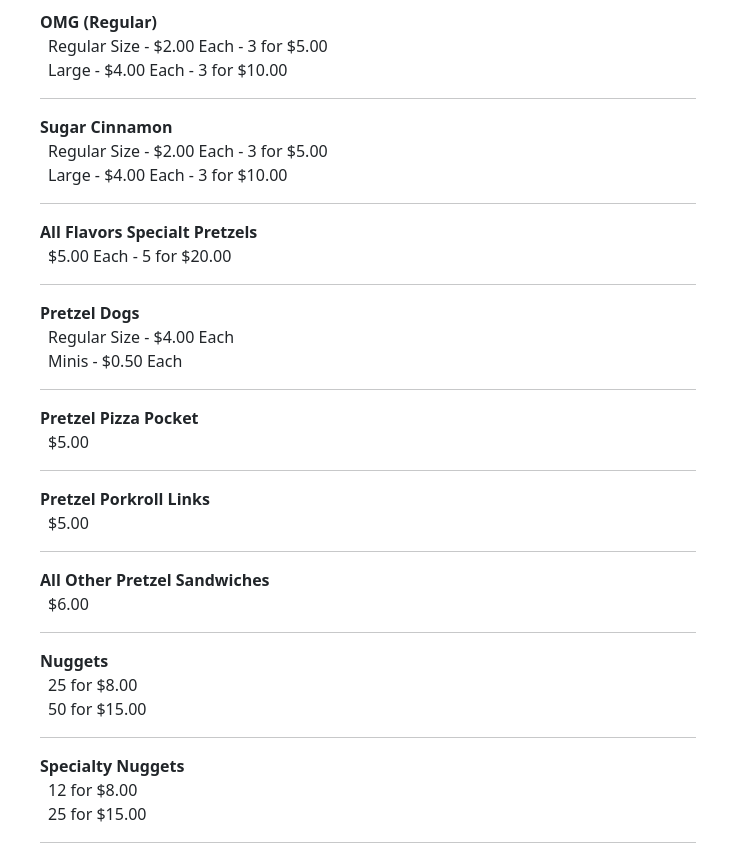
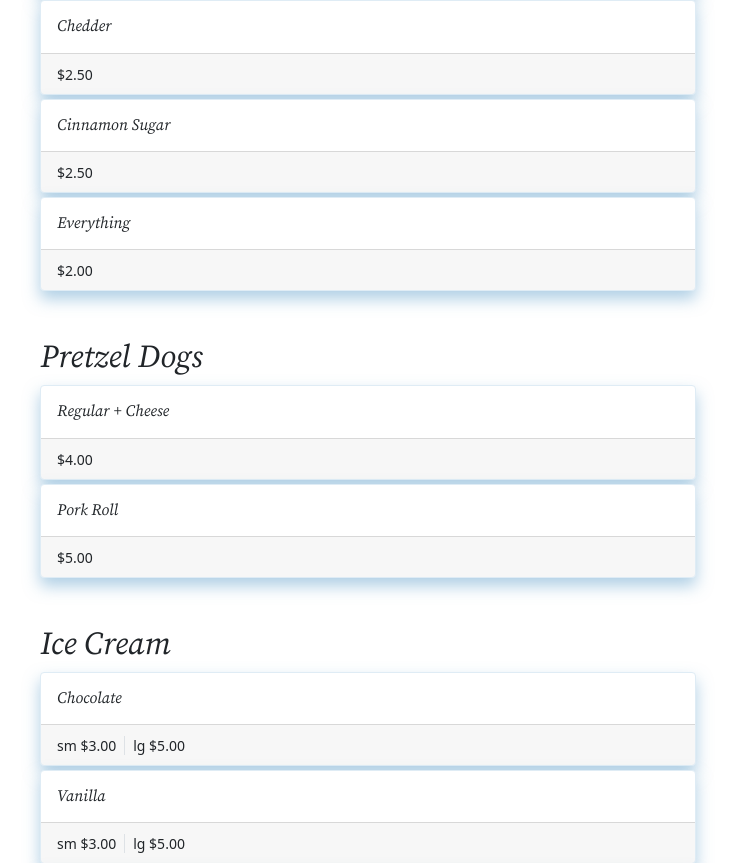
Before and after one commit to GPAE-Portalen/papaspretzelplace, a React (Create React App) app: page /menu in a window 1280 px wide. Shown: the part 768-1631 px from the top of the page, without its empty margins (272-1007 px from the left). Built offline with nearby package versions, Linux system fonts and the light colour scheme.

Commit message:
New menu

```diff
--- a/package.json
+++ b/package.json
@@ -1,7 +1,7 @@
 {
   "name": "papaspretzelplace.com",
   "description": "Papa's Pretzel Place is a locally owned soft pretzel company. They will have a wholesale and retail location soft opening at 302 Mill Street, Bristol, PA 19007 targeted for 10th July of 2021.",
-  "version": "0.7.0",
+  "version": "0.8.0",
   "private": true,
   "homepage": "https://www.papaspretzelplace.com/",
   "author": {
@@ -68,6 +68,7 @@
     "@types/react-lazy-load-image-component": "^1.5.2",
     "@types/react-redux": "^7.1.18",
     "@types/react-router-dom": "^5.1.8",
+    "@types/uuid": "^8.3.1",
     "autoprefixer": "^10.3.1",
     "bootstrap": "^5.0.2",
     "cross-env": "^7.0.3",
@@ -75,6 +76,7 @@
     "npm-run-all": "^4.1.5",
     "postcss": "^8.3.5",
     "postcss-cli": "^8.3.1",
-    "typescript": "^4.3.5"
+    "typescript": "^4.3.5",
+    "uuid": "^8.3.2"
   }
 }
--- a/src/app/components/Main.tsx
+++ b/src/app/components/Main.tsx
@@ -13,7 +13,7 @@ export default function Main(props: IMainProps): JSX.Element {
     const standardClassNames: string = `${props.front ? 'pb-3' : 'py-3'} mb-4 mx-auto w-100`;
     const classNames: string = props.classNames ? `${standardClassNames} ${props.classNames}` : standardClassNames;
 
-    const standardStyle: React.CSSProperties = { marginTop: '80px' };
+    const standardStyle: React.CSSProperties = { marginTop: '96px' };
     const style: React.CSSProperties = Object.assign(standardStyle, props.style);
 
     return (
--- a/src/app/components/MenuItems.tsx
+++ b/src/app/components/MenuItems.tsx
@@ -1,4 +1,5 @@
 import React, { Fragment } from 'react';
+import { v4 as uuidv4 } from 'uuid';
 
 interface IMoneyProps {
     value: number;
@@ -57,7 +58,267 @@ const Divider = (): JSX.Element => (
     <Fragment>&nbsp;-&nbsp;</Fragment>
 );
 
+interface ISizingPrice {
+    sizeName: string;
+    sizePrice: number;
+}
+
+interface IPrice {
+    unitPrice?: number;
+    sizingPrices?: ISizingPrice[];
+}
+
+interface IMenuItemProps {
+    title: string;
+    price: IPrice;
+}
+
+const MenuItem = (props: IMenuItemProps): JSX.Element => {
+    const unitPrice = props.price.unitPrice;
+    const sizingPrices = props.price.sizingPrices;
+
+    const renderSizingPrices = (sizingPrices: ISizingPrice[]): JSX.Element[] => sizingPrices.map((sizingPrice: ISizingPrice): JSX.Element => {
+        const first: boolean = sizingPrices.indexOf(sizingPrice) === 0;
+        const className: string = first ? 'pe-2' : 'px-2 border-start'
+
+        return (
+            <Fragment key={uuidv4()}>
+                <span className={className}>
+                    {sizingPrice.sizeName}&nbsp;
+                    <Money value={sizingPrice.sizePrice} />
+                </span>
+            </Fragment>
+        );
+    });
+
+    return (
+        <article className="card shadow border-ppp-blue-100 mb-1">
+            <div className="card-body">
+                <h2 className="h6 card-title m-0 text-capitalize">{props.title}</h2>
+            </div>
+            <div className="card-footer">
+                {
+                    unitPrice &&
+                    <p className="card-text">
+                        <small>
+                            <Money value={unitPrice} />
+                        </small>
+                    </p>
+                }
+                {
+                    sizingPrices &&
+                    <p className="card-text">
+                        <small>
+                            {
+                                renderSizingPrices(sizingPrices)
+                            }
+                        </small>
+                    </p>
+                }
+            </div>
+        </article>
+    );
+}
+
 export const MenuItems = (): JSX.Element => {
+    const pretzels: IMenuItemProps[] = [
+        {
+            title: 'OMG (Regular)',
+            price: { unitPrice: 2 }
+        },
+        {
+            title: 'Chedder',
+            price: { unitPrice: 2.5 }
+        },
+        {
+            title: 'Cinnamon Sugar',
+            price: { unitPrice: 2.5 }
+        },
+        {
+            title: 'Everything',
+            price: { unitPrice: 2 }
+        }
+    ];
+    const pretzelDogs: IMenuItemProps[] = [
+        {
+            title: 'Regular + Cheese',
+            price: { unitPrice: 4 }
+        },
+        {
+            title: 'Pork Roll',
+            price: { unitPrice: 5 }
+        },
+    ];
+    const iceCreams: IMenuItemProps[] = [
+        {
+            title: 'Chocolate',
+            price: {
+                sizingPrices: [
+                    { sizeName: 'sm', sizePrice: 3 },
+                    { sizeName: 'lg', sizePrice: 5 }
+                ]
+            }
+        },
+        {
+            title: 'Vanilla',
+            price: {
+                sizingPrices: [
+                    { sizeName: 'sm', sizePrice: 3 },
+                    { sizeName: 'lg', sizePrice: 5 }
+                ]
+            }
+        },
+        {
+            title: 'Cookies + Cream',
+            price: {
+                sizingPrices: [
+                    { sizeName: 'sm', sizePrice: 3 },
+                    { sizeName: 'lg', sizePrice: 5 }
+                ]
+            }
+        },
+        {
+            title: 'Mint Chocolate Chip',
+            price: {
+                sizingPrices: [
+                    { sizeName: 'sm', sizePrice: 3 },
+                    { sizeName: 'lg', sizePrice: 5 }
+                ]
+            }
+        },
+        {
+            title: 'Cherry Vanilla',
+            price: {
+                sizingPrices: [
+                    { sizeName: 'sm', sizePrice: 3 },
+                    { sizeName: 'lg', sizePrice: 5 }
+                ]
+            }
+        },
+        {
+            title: 'Moose Tracks',
+            price: {
+                sizingPrices: [
+                    { sizeName: 'sm', sizePrice: 3 },
+                    { sizeName: 'lg', sizePrice: 5 }
+                ]
+            }
+        },
+        {
+            title: 'Chocolate Chip Cookie Dough',
+            price: {
+                sizingPrices: [
+                    { sizeName: 'sm', sizePrice: 3 },
+                    { sizeName: 'lg', sizePrice: 5 }
+                ]
+            }
+        },
+        {
+            title: 'Salted Caramel Pretzel',
+            price: {
+                sizingPrices: [
+                    { sizeName: 'sm', sizePrice: 3 },
+                    { sizeName: 'lg', sizePrice: 5 }
+                ]
+            }
+        },
+    ];
+    const waterIces: IMenuItemProps[] = [
+        {
+            title: 'Mango',
+            price: {
+                sizingPrices: [
+                    { sizeName: 'sm', sizePrice: 2 },
+                    { sizeName: 'md', sizePrice: 3 },
+                    { sizeName: 'lg', sizePrice: 5 }
+                ]
+            }
+        },
+        {
+            title: 'Cherry',
+            price: {
+                sizingPrices: [
+                    { sizeName: 'sm', sizePrice: 2 },
+                    { sizeName: 'md', sizePrice: 3 },
+                    { sizeName: 'lg', sizePrice: 5 }
+                ]
+            }
+        },
+        {
+            title: 'Lemon',
+            price: {
+                sizingPrices: [
+                    { sizeName: 'sm', sizePrice: 2 },
+                    { sizeName: 'md', sizePrice: 3 },
+                    { sizeName: 'lg', sizePrice: 5 }
+                ]
+            }
+        },
+        {
+            title: 'Blueberry',
+            price: {
+                sizingPrices: [
+                    { sizeName: 'sm', sizePrice: 2 },
+                    { sizeName: 'md', sizePrice: 3 },
+                    { sizeName: 'lg', sizePrice: 5 }
+                ]
+            }
+        },
+        {
+            title: 'Watermelon',
+            price: {
+                sizingPrices: [
+                    { sizeName: 'sm', sizePrice: 2 },
+                    { sizeName: 'md', sizePrice: 3 },
+                    { sizeName: 'lg', sizePrice: 5 }
+                ]
+            }
+        },
+        {
+            title: 'Strawberry',
+            price: {
+                sizingPrices: [
+                    { sizeName: 'sm', sizePrice: 2 },
+                    { sizeName: 'md', sizePrice: 3 },
+                    { sizeName: 'lg', sizePrice: 5 }
+                ]
+            }
+        },
+    ];
+    const dips: IMenuItemProps[] = [
+        {
+            title: 'Cheese',
+            price: { unitPrice: 0.75 }
+        }
+    ];
+
+    const renderMenuItems = (menuItems: IMenuItemProps[]): JSX.Element[] => menuItems.map((menuItem: IMenuItemProps): JSX.Element => {
+        return (
+            <MenuItem key={menuItem.title} title={menuItem.title} price={menuItem.price} />
+        );
+    });
+
+    return (
+        <section>
+            <h2 className="text-capitalize">Pretzels</h2>
+            {renderMenuItems(pretzels)}
+
+            <h2 className="text-capitalize mt-5">Pretzel Dogs</h2>
+            {renderMenuItems(pretzelDogs)}
+
+            <h2 className="text-capitalize mt-5">Ice Cream</h2>
+            {renderMenuItems(iceCreams)}
+
+            <h2 className="text-capitalize mt-5">Water Ice</h2>
+            {renderMenuItems(waterIces)}
+
+            <h2 className="text-capitalize mt-5">Dips</h2>
+            {renderMenuItems(dips)}
+        </section>
+    );
+}
+
+export const MenuItems2 = (): JSX.Element => {
     return (
         <React.Fragment>
             <dl>
--- a/src/app/components/Offcanvas.tsx
+++ b/src/app/components/Offcanvas.tsx
@@ -15,9 +15,23 @@ export const Offcanvas = (): JSX.Element => {
         <Fragment>
             <div className="bg-ppp-red bg-gradient">
                 <Container type={EContainerType.Default} className="d-flex justify-content-between w-100 align-items-center">
-                    <div className="text-uppercase fw-bold text-white">Open daily 11am-7pm</div>
+                    <div className="text-uppercase fw-bold text-white">Papa's Pretzel Place</div>
 
                     <i className="bi bi-justify-right text-white" data-bs-toggle="offcanvas" data-bs-target="#offcanvasRight" aria-controls="offcanvasRight" style={{ fontSize: '1.75rem' }}></i>
+                </Container>
+            </div>
+
+            <div className="bg-light bg-gradient w-100">
+                <Container type={EContainerType.Default}>
+                    <a href={`https://maps.google.com/maps?hl=en&q=${addressUrl}&ie=UTF8&t=roadmap&z=10&iwloc=B`} target="_blank" rel="noreferrer" className="d-inline-block my-1 text-decoration-none text-dark">
+                        <i className="bi bi-geo-alt-fill"></i>&nbsp;{address}
+                    </a>
+                </Container>
+            </div>
+
+            <div className="bg-ppp-beige-100 bg-gradient w-100 border-top border-ppp-blue-100">
+                <Container type={EContainerType.Default} className="text-end">
+                    <small className="text-uppercase fw-bold d-block">Open daily 11am-7pm</small>
                 </Container>
             </div>
 
@@ -56,14 +70,6 @@ export const Offcanvas = (): JSX.Element => {
                     </section>
                 </div>
             </div>
-
-            <div className="bg-light w-100">
-                <Container type={EContainerType.Default}>
-                    <a href={`https://maps.google.com/maps?hl=en&q=${addressUrl}&ie=UTF8&t=roadmap&z=10&iwloc=B`} target="_blank" rel="noreferrer" className="d-inline-block my-1 text-decoration-none text-dark">
-                        <i className="bi bi-geo-alt-fill"></i>&nbsp;{address}
-                    </a>
-                </Container>
-            </div>
         </Fragment>
     );
 }
--- a/src/app/pages/Menu.tsx
+++ b/src/app/pages/Menu.tsx
@@ -41,9 +41,7 @@ export default function Menu(): JSX.Element {
                     <p>PA State Sales Tax 6%</p>
                 </section>
 
-                <section>
-                    <MenuItems />
-                </section>
+                <MenuItems />
             </Main>
 
             <Footer />
```
Also changed, not shown: 1 other file (tests, documents, lock files or other folders).
